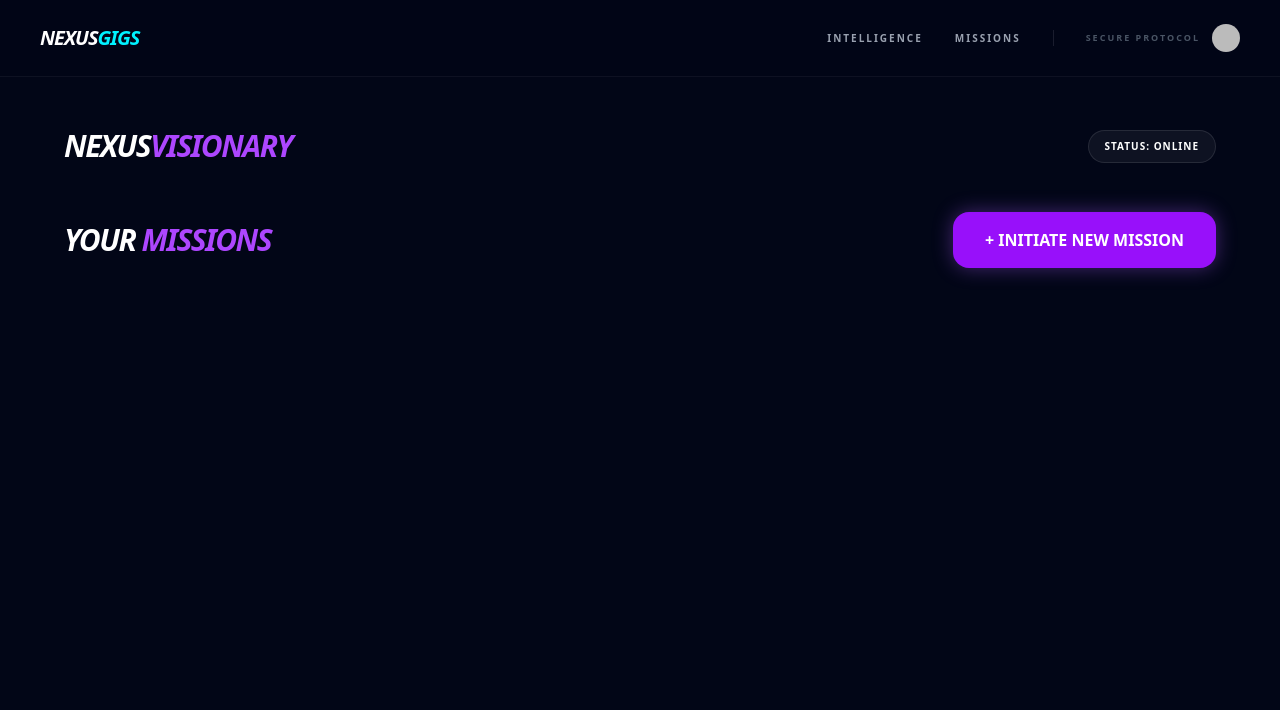
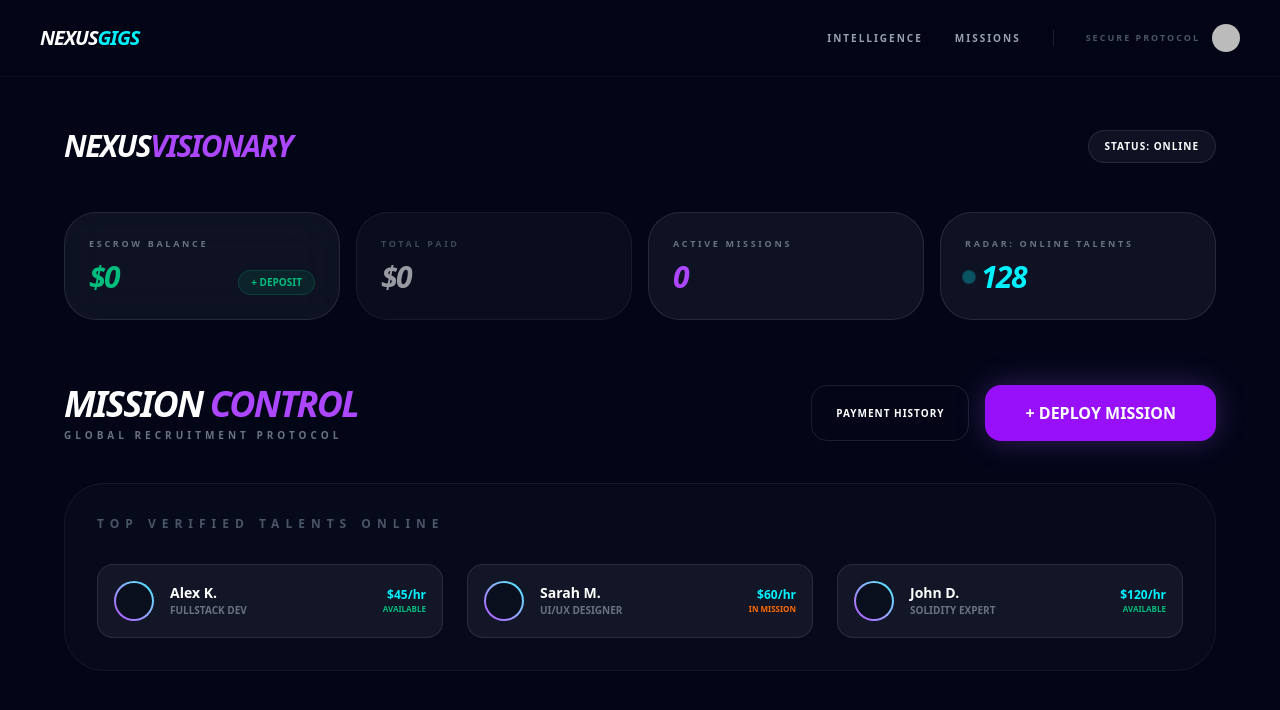
Before and after one commit to mojo-dev-cs/nexus-gigs, a Next.js app: page /dashboard in a window 1280 px wide. Shown: the top 710 px of the page. Built offline with nearby package versions, Linux system fonts and the light colour scheme; no server answers; sample sign-in values are in the browser's storage; some icons are missing.

Commit message:
UX: Enhanced Visionary dashboard with Escrow and Talent Radar

```diff
--- a/src/components/dashboard/ClientView.tsx
+++ b/src/components/dashboard/ClientView.tsx
@@ -4,67 +4,123 @@ import { useState } from "react";
 
 export const ClientView = ({ jobs }: { jobs: any[] }) => {
   const [showModal, setShowModal] = useState(false);
+  const [balance, setBalance] = useState(0);
+
+  // Practical function: Simulate a deposit
+  const handleDeposit = () => {
+    const amount = prompt("Enter deposit amount (USD):", "500");
+    if (amount) setBalance(prev => prev + parseFloat(amount));
+  };
 
   return (
-    <div className="space-y-10">
-      {/* ... keep your existing stats row here ... */}
+    <div className="space-y-10 animate-in fade-in duration-700">
 
-      <div className="flex flex-col md:flex-row md:items-center justify-between gap-4">
-        <div>
-          <h2 className="text-3xl font-black uppercase italic tracking-tighter">
-            Your <span className="text-purple-500">Missions</span>
-          </h2>
+      {/* 💰 FINANCIAL COMMAND BAR */}
+      <div className="grid grid-cols-1 md:grid-cols-4 gap-4">
+        <div className="p-6 bg-white/5 border border-white/10 rounded-4xl backdrop-blur-xl group hover:border-emerald-500/50 transition-all">
+          <p className="text-[9px] font-black uppercase tracking-[0.3em] text-gray-500 mb-2">Escrow Balance</p>
+          <div className="flex items-end justify-between">
+            <h3 className="text-3xl font-black italic tracking-tighter text-emerald-500">${balance}</h3>
+            <button onClick={handleDeposit} className="text-[10px] font-black bg-emerald-500/10 text-emerald-500 px-3 py-1 rounded-full border border-emerald-500/20 hover:bg-emerald-500 hover:text-white transition-all">
+              + DEPOSIT
+            </button>
+          </div>
         </div>
-        <button
-          onClick={() => setShowModal(true)}
-          className="px-8 py-4 bg-purple-600 hover:bg-purple-500 text-white font-black rounded-2xl transition-all shadow-[0_0_20px_rgba(168,85,247,0.4)]"
-        >
-          + INITIATE NEW MISSION
-        </button>
+
+        <div className="p-6 bg-white/5 border border-white/10 rounded-4xl opacity-60">
+          <p className="text-[9px] font-black uppercase tracking-[0.3em] text-gray-500 mb-2">Total Paid</p>
+          <h3 className="text-3xl font-black italic tracking-tighter text-white">$0</h3>
+        </div>
+
+        <div className="p-6 bg-white/5 border border-white/10 rounded-4xl">
+          <p className="text-[9px] font-black uppercase tracking-[0.3em] text-gray-500 mb-2">Active Missions</p>
+          <h3 className="text-3xl font-black italic tracking-tighter text-purple-500">{jobs.length}</h3>
+        </div>
+
+        <div className="p-6 bg-white/5 border border-white/10 rounded-4xl">
+          <p className="text-[9px] font-black uppercase tracking-[0.3em] text-gray-500 mb-2">Radar: Online Talents</p>
+          <div className="flex items-center gap-2">
+            <div className="w-2 h-2 bg-[#00f2ff] rounded-full animate-ping" />
+            <h3 className="text-3xl font-black italic tracking-tighter text-[#00f2ff]">128</h3>
+          </div>
+        </div>
       </div>
 
-      {/* MISSION MODAL */}
-      {showModal && (
-        <div className="fixed inset-0 z-100 flex items-center justify-center p-6">
-          <div className="absolute inset-0 bg-black/80 backdrop-blur-md" onClick={() => setShowModal(false)} />
-          <div className="relative w-full max-w-xl bg-[#0a0f1e] border border-white/10 rounded-[40px] p-10 animate-in zoom-in-95 duration-300">
-            <h2 className="text-2xl font-black uppercase italic mb-8 tracking-tighter">Deploy <span className="text-purple-500">Mission</span></h2>
+      {/* ⚡ ACTION HUB */}
+      <div className="flex flex-col md:flex-row md:items-center justify-between gap-6 pt-6">
+        <div className="space-y-1">
+          <h2 className="text-4xl font-black uppercase italic tracking-tighter">Mission <span className="text-purple-500">Control</span></h2>
+          <p className="text-[10px] text-gray-500 font-black uppercase tracking-[0.4em]">Global Recruitment Protocol</p>
+        </div>
 
-            <form className="space-y-6">
-              <div>
-                <label className="text-[10px] font-black uppercase tracking-[0.2em] text-gray-500 ml-2">Mission Title</label>
-                <input type="text" placeholder="e.g. Build Decentralized Swap" className="w-full bg-white/5 border border-white/10 rounded-2xl p-4 mt-1 outline-none focus:border-purple-500 transition-colors" />
-              </div>
+        <div className="flex gap-4">
+           <button className="px-6 py-4 border border-white/10 rounded-2xl text-[10px] font-black uppercase tracking-widest hover:bg-white/5 transition-all">
+             Payment History
+           </button>
+           <button
+             onClick={() => setShowModal(true)}
+             className="px-10 py-4 bg-purple-600 hover:bg-purple-500 text-white font-black rounded-2xl transition-all shadow-[0_0_30px_rgba(168,85,247,0.3)] hover:scale-105"
+           >
+             + DEPLOY MISSION
+           </button>
+        </div>
+      </div>
 
-              <div className="grid grid-cols-2 gap-4">
-                <div>
-                  <label className="text-[10px] font-black uppercase tracking-[0.2em] text-gray-500 ml-2">Budget (USD)</label>
-                  <input type="number" placeholder="500" className="w-full bg-white/5 border border-white/10 rounded-2xl p-4 mt-1 outline-none focus:border-purple-500" />
+      {/* 🛰️ RADAR VIEW (Online Freelancers List) */}
+      <div className="bg-white/2 border border-white/5 rounded-[40px] p-8">
+        <h3 className="text-xs font-black uppercase tracking-[0.5em] text-gray-600 mb-8">Top Verified Talents Online</h3>
+        <div className="grid grid-cols-1 md:grid-cols-3 gap-6">
+          {[
+            { name: "Alex K.", skill: "Fullstack Dev", rate: "$45/hr", status: "Available" },
+            { name: "Sarah M.", skill: "UI/UX Designer", rate: "$60/hr", status: "In Mission" },
+            { name: "John D.", skill: "Solidity Expert", rate: "$120/hr", status: "Available" },
+          ].map((dev, i) => (
+            <div key={i} className="flex items-center justify-between p-4 bg-white/5 border border-white/10 rounded-2xl hover:border-[#00f2ff]/30 transition-all cursor-pointer group">
+              <div className="flex items-center gap-4">
+                <div className="w-10 h-10 rounded-full bg-linear-to-tr from-purple-500 to-[#00f2ff] p-0.5">
+                  <div className="w-full h-full bg-[#0a0f1e] rounded-full" />
                 </div>
                 <div>
-                  <label className="text-[10px] font-black uppercase tracking-[0.2em] text-gray-500 ml-2">Category</label>
-                  <select className="w-full bg-white/5 border border-white/10 rounded-2xl p-4 mt-1 outline-none focus:border-purple-500">
-                    <option>Web Development</option>
-                    <option>UI/UX Design</option>
-                    <option>Smart Contracts</option>
-                  </select>
+                  <p className="text-sm font-bold">{dev.name}</p>
+                  <p className="text-[10px] text-gray-500 uppercase font-black">{dev.skill}</p>
                 </div>
               </div>
+              <div className="text-right">
+                <p className="text-xs font-black text-[#00f2ff]">{dev.rate}</p>
+                <p className={`text-[8px] font-black uppercase ${dev.status === 'Available' ? 'text-emerald-500' : 'text-orange-500'}`}>{dev.status}</p>
+              </div>
+            </div>
+          ))}
+        </div>
+      </div>
 
-              <div>
-                <label className="text-[10px] font-black uppercase tracking-[0.2em] text-gray-500 ml-2">Objective Brief</label>
-                <textarea placeholder="Describe the mission scope..." className="w-full h-32 bg-white/5 border border-white/10 rounded-2xl p-4 mt-1 outline-none focus:border-purple-500 resize-none" />
-              </div>
-
-              <button className="w-full py-5 bg-purple-600 text-white font-black rounded-2xl uppercase tracking-widest hover:bg-purple-500 transition-all">
-                DEPLOY TO NEXUS
-              </button>
-            </form>
+      {/* 🚀 DEPLOY MISSION MODAL (Unchanged but functional) */}
+      {showModal && (
+        <div className="fixed inset-0 z-200 flex items-center justify-center p-6">
+          <div className="absolute inset-0 bg-[#020617]/95 backdrop-blur-md" onClick={() => setShowModal(false)} />
+          <div className="relative w-full max-w-2xl bg-[#0a0f1e] border border-white/10 rounded-[48px] p-12 shadow-2xl">
+             <div className="flex justify-between items-start mb-10">
+                <h2 className="text-3xl font-black uppercase italic tracking-tighter">Deploy <span className="text-purple-500">Mission</span></h2>
+                <button onClick={() => setShowModal(false)} className="text-gray-500 hover:text-white">✕</button>
+             </div>
+             <div className="space-y-8">
+                <input type="text" placeholder="MISSION CODENAME..." className="w-full bg-white/5 border-b border-white/10 py-4 text-xl font-bold outline-none focus:border-purple-500 transition-all" />
+                <div className="grid grid-cols-2 gap-8">
+                   <input type="number" placeholder="BUDGET (USD)" className="bg-white/5 border-b border-white/10 py-4 text-lg font-bold outline-none focus:border-purple-500" />
+                   <select className="bg-white/5 border-b border-white/10 py-4 text-sm font-bold uppercase outline-none focus:border-purple-500">
+                      <option>Web Engineering</option>
+                      <option>Design & Branding</option>
+                      <option>Cyber Security</option>
+                   </select>
+                </div>
+                <textarea placeholder="MISSION BRIEFING..." className="w-full h-32 bg-white/5 border border-white/10 rounded-3xl p-6 outline-none focus:border-purple-500 resize-none" />
+                <button className="w-full py-6 bg-purple-600 text-white font-black rounded-3xl uppercase tracking-widest hover:bg-purple-500 shadow-xl transition-all">
+                  AUTHORIZE DEPLOYMENT
+                </button>
+             </div>
           </div>
         </div>
       )}
-
-      {/* ... keep your existing "Nexus is Empty" code here ... */}
     </div>
   );
 };
```
